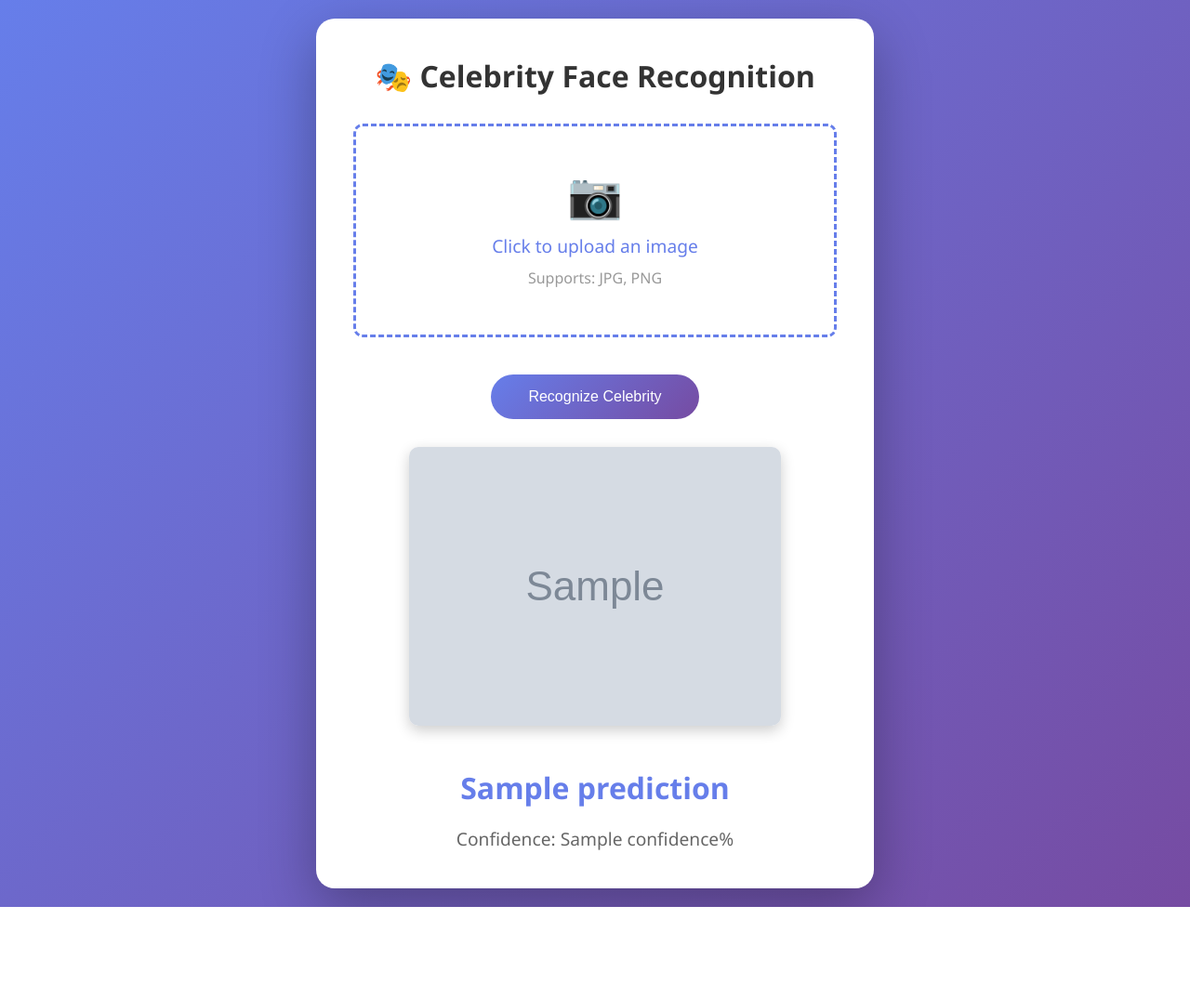
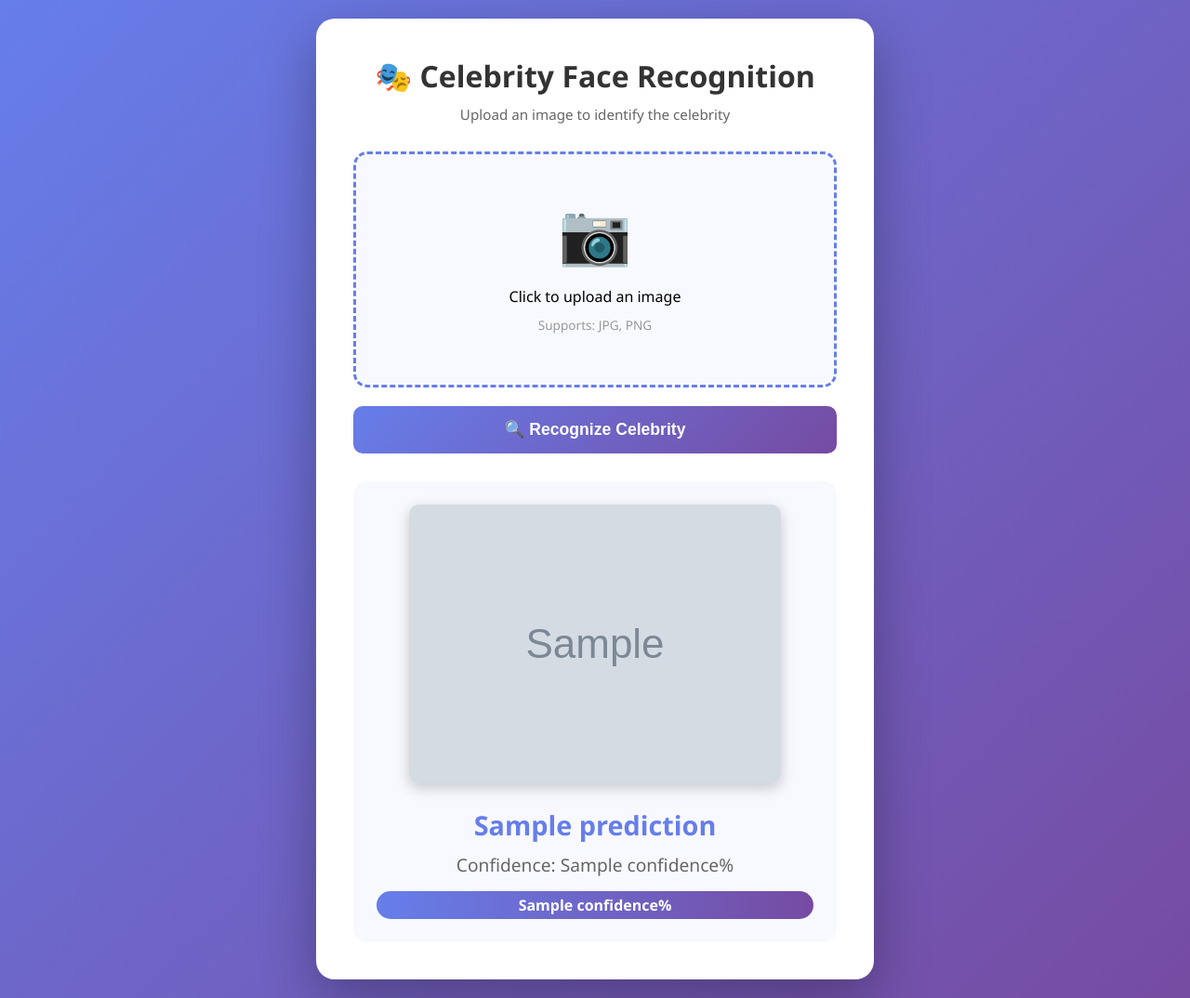
Before and after one commit to mosammunjapara-afk/model, a Flask app: template templates/index.html in a window 1280 px wide. Shown: the whole page at 93% size. Before the commit the page ends 976 px from the top, so only its background shows below. Run offline with Flask 3, Linux system fonts and the light colour scheme; the template is opened without the code that fills it: most values are stand-ins (such as "Sample title", 1, 10 or a date in 2020); grey boxes marked "Sample" are stand-in pictures.

Commit message:
Update index.html

```diff
--- a/templates/index.html
+++ b/templates/index.html
@@ -3,7 +3,7 @@
 <head>
     <meta charset="UTF-8">
     <meta name="viewport" content="width=device-width, initial-scale=1.0">
-    <title>Celebrity Face Recognition</title>
+    <title>🎭 Celebrity Face Recognition</title>
     <style>
         * {
             margin: 0;
@@ -23,72 +23,107 @@
 
         .container {
             background: white;
-            padding: 40px;
             border-radius: 20px;
-            box-shadow: 0 20px 60px rgba(0, 0, 0, 0.3);
+            box-shadow: 0 20px 60px rgba(0,0,0,0.3);
             max-width: 600px;
             width: 100%;
+            padding: 40px;
         }
 
         h1 {
             text-align: center;
             color: #333;
+            margin-bottom: 10px;
+            font-size: 2em;
+        }
+
+        .subtitle {
+            text-align: center;
+            color: #666;
             margin-bottom: 30px;
-            font-size: 2em;
+            font-size: 0.95em;
         }
 
         .upload-area {
             border: 3px dashed #667eea;
-            border-radius: 10px;
+            border-radius: 15px;
             padding: 40px;
             text-align: center;
-            margin-bottom: 20px;
             cursor: pointer;
             transition: all 0.3s;
+            margin-bottom: 20px;
+            background: #f8f9ff;
         }
 
         .upload-area:hover {
             border-color: #764ba2;
-            background: #f8f9ff;
+            background: #f0f2ff;
+        }
+
+        .upload-area.dragover {
+            background: #e8ebff;
+            border-color: #764ba2;
+        }
+
+        .upload-icon {
+            font-size: 4em;
+            margin-bottom: 15px;
         }
 
         input[type="file"] {
             display: none;
         }
 
-        .upload-btn {
+        .file-name {
+            margin-top: 15px;
+            color: #667eea;
+            font-weight: 600;
+        }
+
+        button {
+            width: 100%;
+            padding: 15px;
             background: linear-gradient(135deg, #667eea 0%, #764ba2 100%);
             color: white;
-            padding: 15px 40px;
             border: none;
-            border-radius: 50px;
-            font-size: 16px;
+            border-radius: 10px;
+            font-size: 1.1em;
+            font-weight: 600;
             cursor: pointer;
             transition: transform 0.2s;
-            margin-top: 20px;
         }
 
-        .upload-btn:hover {
-            transform: scale(1.05);
+        button:hover {
+            transform: translateY(-2px);
+            box-shadow: 0 5px 15px rgba(102, 126, 234, 0.4);
         }
 
-        .result-area {
+        button:disabled {
+            background: #ccc;
+            cursor: not-allowed;
+            transform: none;
+        }
+
+        .result {
             margin-top: 30px;
+            padding: 25px;
+            background: #f8f9ff;
+            border-radius: 15px;
             text-align: center;
         }
 
-        .uploaded-img {
+        .result img {
             max-width: 100%;
             border-radius: 10px;
             margin-bottom: 20px;
-            box-shadow: 0 5px 15px rgba(0, 0, 0, 0.2);
+            box-shadow: 0 5px 15px rgba(0,0,0,0.2);
         }
 
         .prediction {
-            font-size: 2em;
+            font-size: 1.8em;
+            font-weight: 700;
             color: #667eea;
-            font-weight: bold;
-            margin: 20px 0;
+            margin-bottom: 10px;
         }
 
         .confidence {
@@ -96,57 +131,147 @@
             color: #666;
         }
 
-        .file-name {
-            color: #667eea;
-            font-weight: 500;
-            margin-top: 10px;
+        .confidence-bar {
+            width: 100%;
+            height: 30px;
+            background: #e0e0e0;
+            border-radius: 15px;
+            overflow: hidden;
+            margin-top: 15px;
+        }
+
+        .confidence-fill {
+            height: 100%;
+            background: linear-gradient(90deg, #667eea 0%, #764ba2 100%);
+            transition: width 0.5s ease;
+            display: flex;
+            align-items: center;
+            justify-content: center;
+            color: white;
+            font-weight: 600;
+        }
+
+        .error {
+            background: #fee;
+            color: #c00;
+            padding: 15px;
+            border-radius: 10px;
+            margin-top: 20px;
+            border-left: 4px solid #c00;
+        }
+
+        .loading {
+            display: none;
+            text-align: center;
+            margin-top: 20px;
+        }
+
+        .spinner {
+            border: 4px solid #f3f3f3;
+            border-top: 4px solid #667eea;
+            border-radius: 50%;
+            width: 40px;
+            height: 40px;
+            animation: spin 1s linear infinite;
+            margin: 0 auto;
+        }
+
+        @keyframes spin {
+            0% { transform: rotate(0deg); }
+            100% { transform: rotate(360deg); }
         }
     </style>
 </head>
 <body>
     <div class="container">
         <h1>🎭 Celebrity Face Recognition</h1>
+        <p class="subtitle">Upload an image to identify the celebrity</p>
 
-        <form method="POST" enctype="multipart/form-data">
-            <div class="upload-area" onclick="document.getElementById('file-input').click()">
-                <p style="font-size: 3em; margin-bottom: 10px;">📷</p>
-                <p style="color: #667eea; font-size: 1.2em;">Click to upload an image</p>
-                <p style="color: #999; margin-top: 10px;">Supports: JPG, PNG</p>
-                <p class="file-name" id="file-name"></p>
+        <form method="POST" enctype="multipart/form-data" id="uploadForm">
+            <div class="upload-area" id="uploadArea">
+                <div class="upload-icon">📷</div>
+                <p>Click to upload an image</p>
+                <p style="font-size: 0.85em; color: #999; margin-top: 10px;">Supports: JPG, PNG</p>
+                <input type="file" name="image" id="fileInput" accept="image/*" required>
+                <div class="file-name" id="fileName"></div>
             </div>
 
-            <input type="file" id="file-input" name="image" accept="image/*" onchange="updateFileName(this)" required>
-
-            <div style="text-align: center;">
-                <button type="submit" class="upload-btn">Recognize Celebrity</button>
-            </div>
+            <button type="submit" id="submitBtn">🔍 Recognize Celebrity</button>
         </form>
 
+        <div class="loading" id="loading">
+            <div class="spinner"></div>
+            <p style="margin-top: 15px; color: #667eea;">Analyzing image...</p>
+        </div>
+
         {% if error %}
-        <div class="result-area">
-            <div style="background: #fee; border: 2px solid #c33; border-radius: 10px; padding: 20px; color: #c33;">
-                <p style="font-size: 1.2em; margin: 0;">{{ error }}</p>
-            </div>
+        <div class="error">
+            {{ error }}
         </div>
         {% endif %}
 
         {% if prediction %}
-        <div class="result-area">
+        <div class="result">
             {% if img_path %}
-            <img src="{{ img_path }}" alt="Uploaded Image" class="uploaded-img">
+            <img src="{{ url_for('static', filename='uploads/' + img_path.split('/')[-1]) }}" alt="Uploaded Image">
             {% endif %}
 
             <div class="prediction">{{ prediction }}</div>
             <div class="confidence">Confidence: {{ confidence }}%</div>
+
+            <div class="confidence-bar">
+                <div class="confidence-fill" style="width: {{ confidence }}%;">
+                    {{ confidence }}%
+                </div>
+            </div>
         </div>
         {% endif %}
     </div>
 
     <script>
-        function updateFileName(input) {
-            const fileName = input.files[0]?.name || '';
-            document.getElementById('file-name').textContent = fileName ? `Selected: ${fileName}` : '';
-        }
+        const uploadArea = document.getElementById('uploadArea');
+        const fileInput = document.getElementById('fileInput');
+        const fileName = document.getElementById('fileName');
+        const uploadForm = document.getElementById('uploadForm');
+        const loading = document.getElementById('loading');
+        const submitBtn = document.getElementById('submitBtn');
+
+        // Click to upload
+        uploadArea.addEventListener('click', () => fileInput.click());
+
+        // Show selected file name
+        fileInput.addEventListener('change', (e) => {
+            if (e.target.files.length > 0) {
+                fileName.textContent = `Selected: ${e.target.files[0].name}`;
+            }
+        });
+
+        // Drag and drop
+        uploadArea.addEventListener('dragover', (e) => {
+            e.preventDefault();
+            uploadArea.classList.add('dragover');
+        });
+
+        uploadArea.addEventListener('dragleave', () => {
+            uploadArea.classList.remove('dragover');
+        });
+
+        uploadArea.addEventListener('drop', (e) => {
+            e.preventDefault();
+            uploadArea.classList.remove('dragover');
+
+            if (e.dataTransfer.files.length > 0) {
+                fileInput.files = e.dataTransfer.files;
+                fileName.textContent = `Selected: ${e.dataTransfer.files[0].name}`;
+            }
+        });
+
+        // Show loading on submit
+        uploadForm.addEventListener('submit', () => {
+            loading.style.display = 'block';
+            submitBtn.disabled = true;
+            submitBtn.textContent = '⏳ Processing...';
+        });
     </script>
 </body>
 </html>
```
